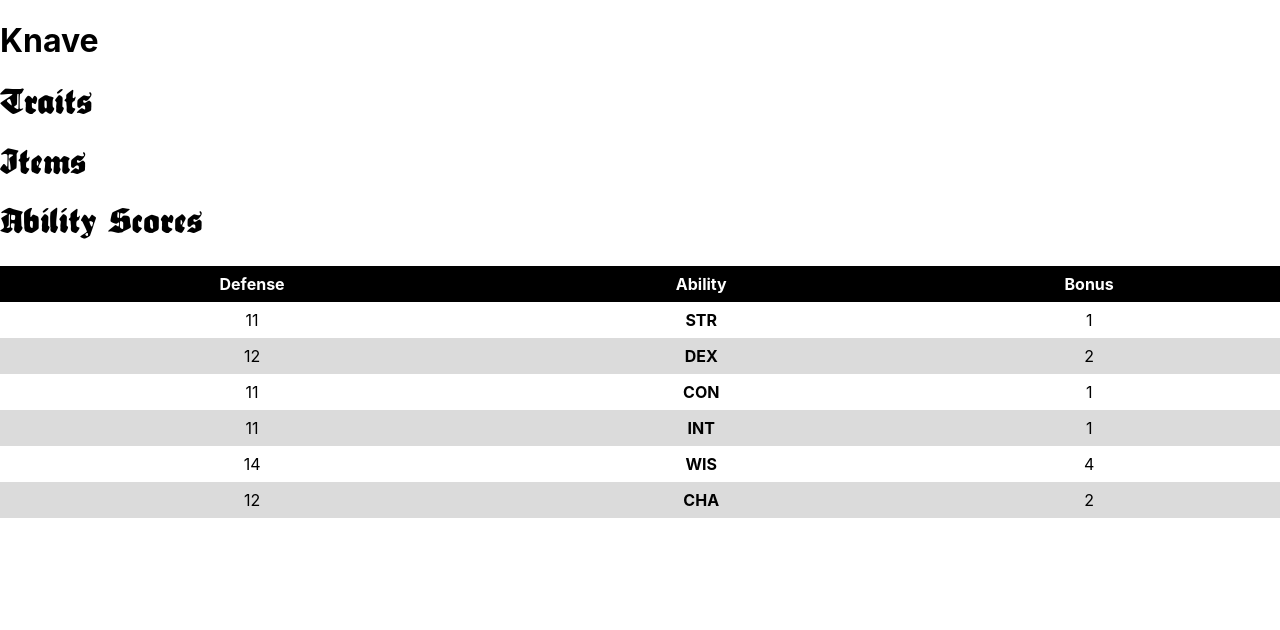
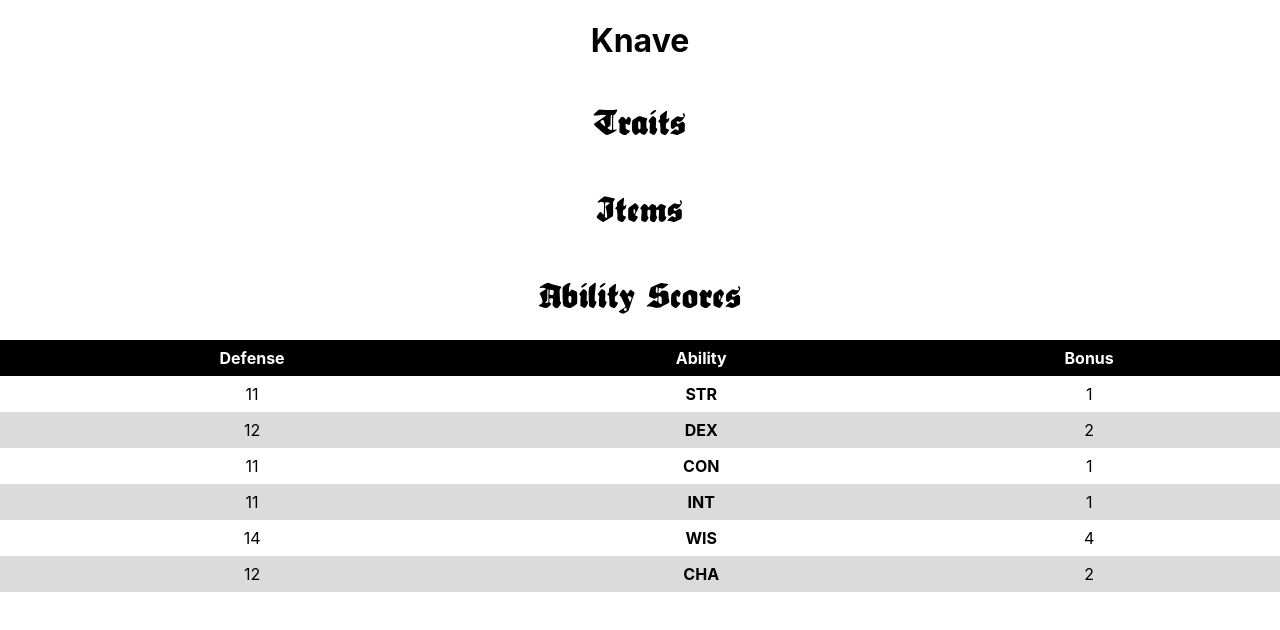
Before and after one commit to riccjohn/knave-character-generator, a React (Create React App) app: page / in a window 1280 px wide. Shown: the top 630 px of the page. Built offline with nearby package versions, Linux system fonts and the light colour scheme.

Commit message:
7-Items Rename dir, adds simple Layout style

```diff
--- a/src/App.tsx
+++ b/src/App.tsx
@@ -1,7 +1,8 @@
 import React from "react"
 import { Abilities, Shell } from "./components"
 import Character from "character_generation/Character"
-import { Subtitle } from "StyledComponents"
+import { Subtitle } from "styledComponents"
+import styled from "styled-components"
 
 const App: React.FC = () => {
   const character = new Character()
@@ -9,14 +10,24 @@ const App: React.FC = () => {
 
   return (
     <Shell character={character}>
-      <div className="App">
+      <Layout>
         <h1>Knave</h1>
         <Subtitle>Traits</Subtitle>
         <Subtitle>Items</Subtitle>
         <Abilities />
-      </div>
+      </Layout>
     </Shell>
   )
 }
 
+const Layout = styled.div`
+  box-sizing: border-box;
+  display: flex;
+  flex-direction: column;
+  align-items: center;
+  height: 100vh;
+`
+
+Layout.displayName = "Layout"
+
 export default App
--- a/src/components/Abilities/Abilities.tsx
+++ b/src/components/Abilities/Abilities.tsx
@@ -1,6 +1,6 @@
 import React from "react"
 import { StyledTable } from "./Abilities.styles"
-import { Subtitle } from "StyledComponents"
+import { Subtitle } from "styledComponents"
 import CharacterContext from "context/CharacterContext"
 
 const Abilities: React.FC = () => {
```
Also changed, not shown: 1 other file (tests, documents, lock files or other folders).
